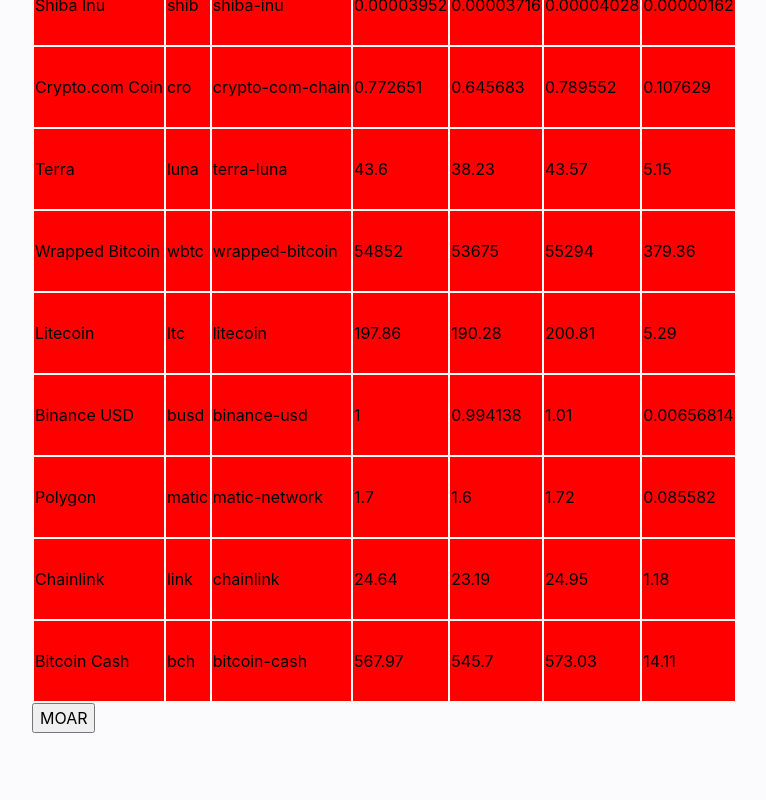
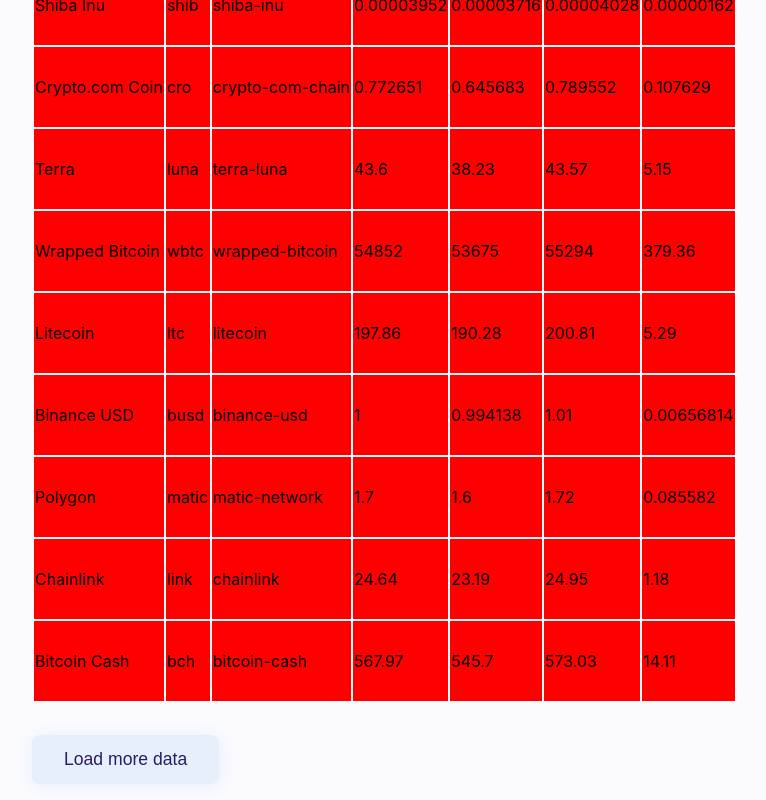
Before and after one commit to libekonst/krypto-market, a React (Create React App) app: page / in a window 1280 px wide. Shown: the part 1086-1886 px from the top of the page, without its empty margins (48-814 px from the left). Before the commit the page ends 1835 px from the top, so only its background shows below. Built offline with nearby package versions, Linux system fonts and the light colour scheme.

Commit message:
add: ui kit button in price table

```diff
--- a/src/pages/home/coin-market-share/PriceTable.tsx
+++ b/src/pages/home/coin-market-share/PriceTable.tsx
@@ -6,6 +6,7 @@
   useDataLoader
 } from '../../../lib/useDataLoader';
 import { Spinner } from '../../../ui-kit/feedback/Spinner';
+import { LightButton } from '../../../ui-kit/input/LightButton';
 import { Row } from '../../../ui-kit/layout/Row';
 import { getCoinMarketPrices } from './api';
 import { CoinMarketPrice } from './CoinMarketPrice';
@@ -26,7 +27,7 @@
 
   return (
     <>
-      <table>
+      <table style={{ marginBottom: '2rem' }}>
         <tbody>
           {accumulatedData.map((coinPrice, i) => (
             <tr
@@ -54,7 +55,7 @@
       {isFailure(res) && <p>{res.error}</p>}
       {isLoading(res) && <Spinner />}
 
-      <button onClick={loadMorePrices}>MOAR</button>
+      <LightButton onClick={loadMorePrices}>Load more data</LightButton>
     </>
   );
 }
```
